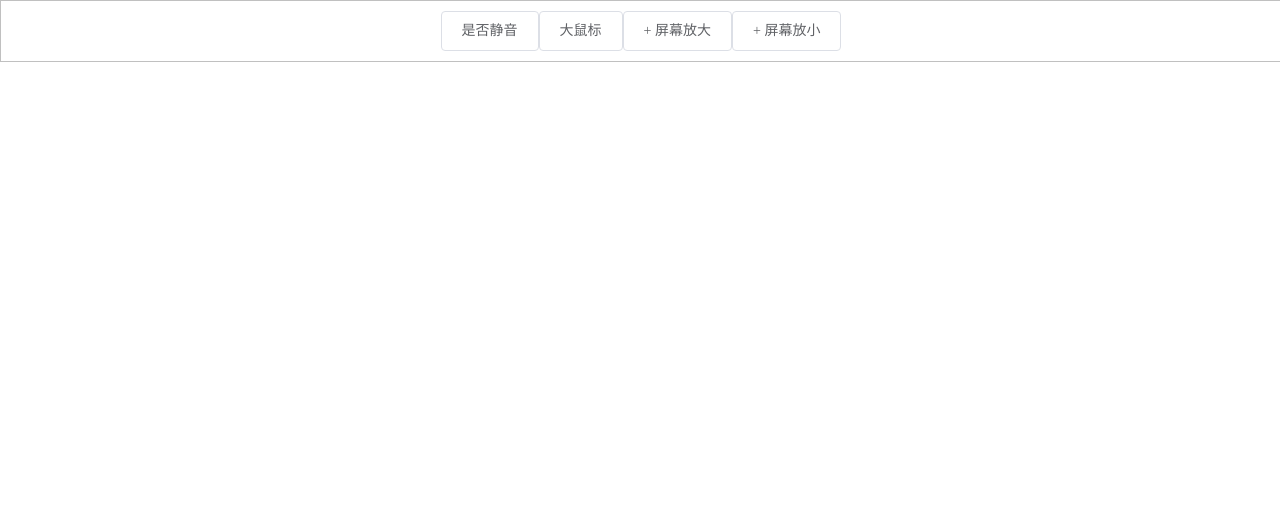
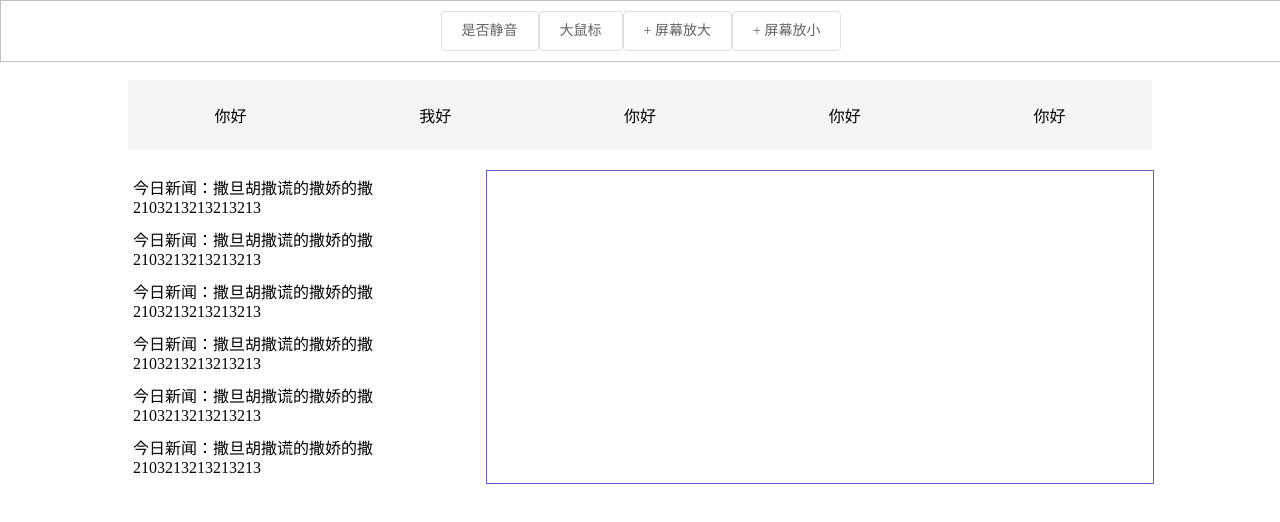
Before and after one commit to HshousHe/accessible, a plain HTML site: page index.html in a window 1280 px wide. Drawn offline with Linux system fonts and the light colour scheme.

Commit message:
实例更新

```diff
--- a/index.html
+++ b/index.html
@@ -7,6 +7,7 @@
   <meta name="viewport" content="width=device-width, initial-scale=1.0">
   <title>Document</title>
   <script src="./index.js"></script>
+  <script src="https://cdn.jsdelivr.net/gh/zh-lx/pinyin-pro@latest/dist/pinyin-pro.js"></script>
   <!-- <script src="./whiteblock.js"></script> -->
 </head>
 <!-- animation-play-state:paused || running; 暂停动画 -->
@@ -21,11 +22,12 @@
   .toolbar {
     width: 100%;
     border: 1px solid silver;
-    position: sticky;
+    position: fixed;
     top: 0px;
     display: flex;
     justify-content: center;
     padding: 10px 0px;
+    z-index:999;
   }
 
   #mouse {
@@ -36,11 +38,48 @@
     z-index: 1000;
     pointer-events: none;
   }
+
+  .tab {
+    width: 80vw;
+    display: flex;
+    height:70px;
+    background: whitesmoke;
+    align-items: center;
+    justify-content: space-around;
+    margin: 0px auto;
+  }
+  .tab>span{
+     padding: 20px;
+  }
+  .Flielist{
+    width:80vw;
+    margin:20px auto;
+    display: flex;
+    justify-content: space-between;
+  }
+  .Flielist>.LfetFile{
+    width:30%;
+    display: flex;
+    flex-direction: column;
+  }
+  .Flielist>.LfetFile>span{
+    padding: 5px;
+  }
+  .rightFile{
+    width:65%;
+    height: auto;
+  }
+  .Banner{
+    width:100%;
+    height:100%;
+    border: 1px solid slateblue;
+  }
+  .toolbarhigth{
+    height:80px;
+  }
 </style>
-
 <body>
   <img id="mouse" src="img/su.webp" alt="">
-  <div id="zoom_container">
   <div class="toolbar">
     <div class="elmbutton" accessible="是否静音" onclick="sound()">
       <span>是否静音</span>
@@ -56,11 +95,38 @@
       <span>屏幕放小</span>
     </div>
   </div>
+  <!-- 占位 -->
+  <div class="toolbarhigth" ></div>
+  <div id="zoom_container">
+    <div class="tab">
+      <span>你好</span>
+      <span>我好</span>
+      <span>你好</span>
+      <span>你好</span>
+      <span>你好</span>
+    </div>
+    <div class="Flielist" >
+         <div class="LfetFile" >
+              <span accessible="今日新闻：撒旦胡撒谎的撒娇的撒 2103213213213213" >今日新闻：撒旦胡撒谎的撒娇的撒 2103213213213213</span>
+              <span>今日新闻：撒旦胡撒谎的撒娇的撒 2103213213213213</span>
+              <span>今日新闻：撒旦胡撒谎的撒娇的撒 2103213213213213</span>
+              <span>今日新闻：撒旦胡撒谎的撒娇的撒 2103213213213213</span>
+              <span>今日新闻：撒旦胡撒谎的撒娇的撒 2103213213213213</span>
+              <span>今日新闻：撒旦胡撒谎的撒娇的撒 2103213213213213</span>
+         </div>
+         <div class="rightFile" >
+             <div class="Banner" ></div>
+         </div>
+    </div>
   </div>
   <script>
     const simplyAll = new simply();
     function sound() {
-      simplyAll.broadcast = simplyAll.broadcast || false;
+      if (simplyAll.broadcast) {
+        simplyAll.broadcast = false;
+      } else {
+        simplyAll.broadcast = true;
+      }
       simplyAll.customplay(simplyAll.broadcast ? '已开启声音' : '已静音')
     }
     simplyAll.accessible();//开启语言播放
```
Lines whose indentation alone changed are shown as unchanged.
